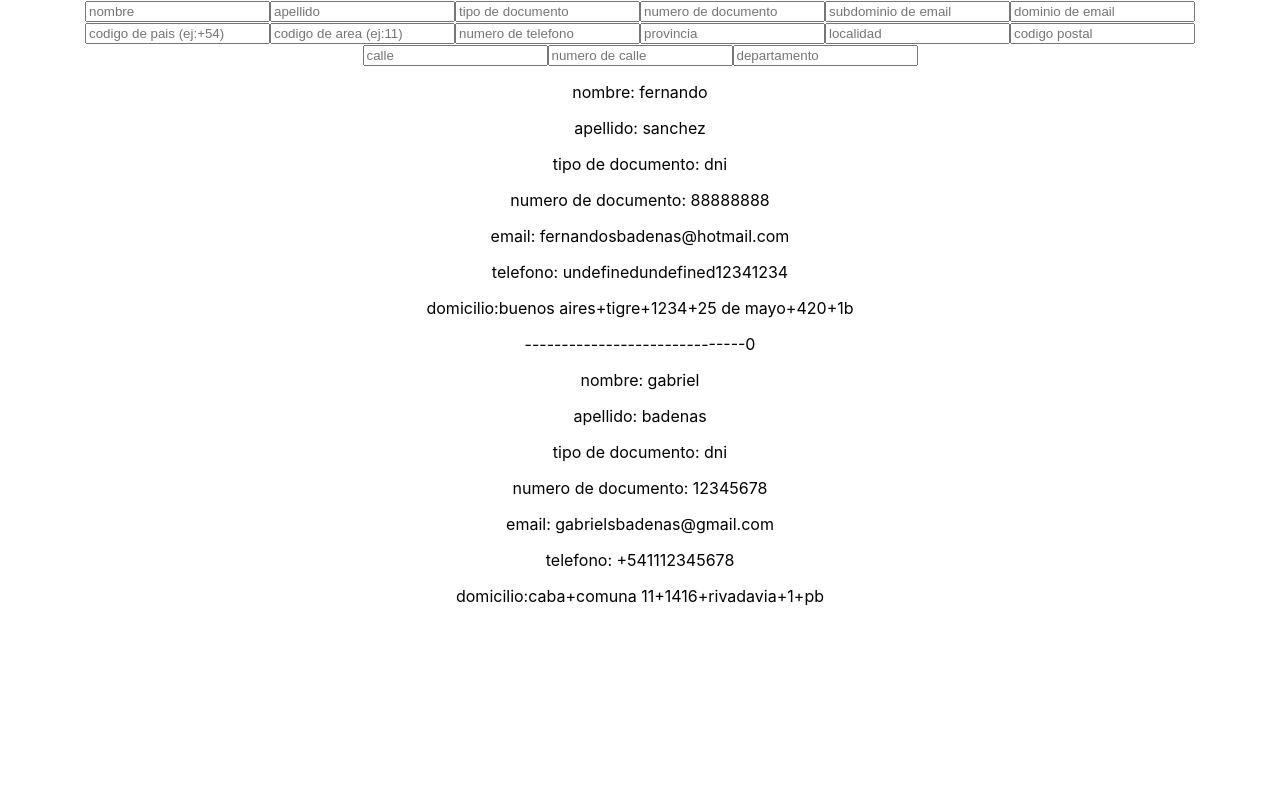
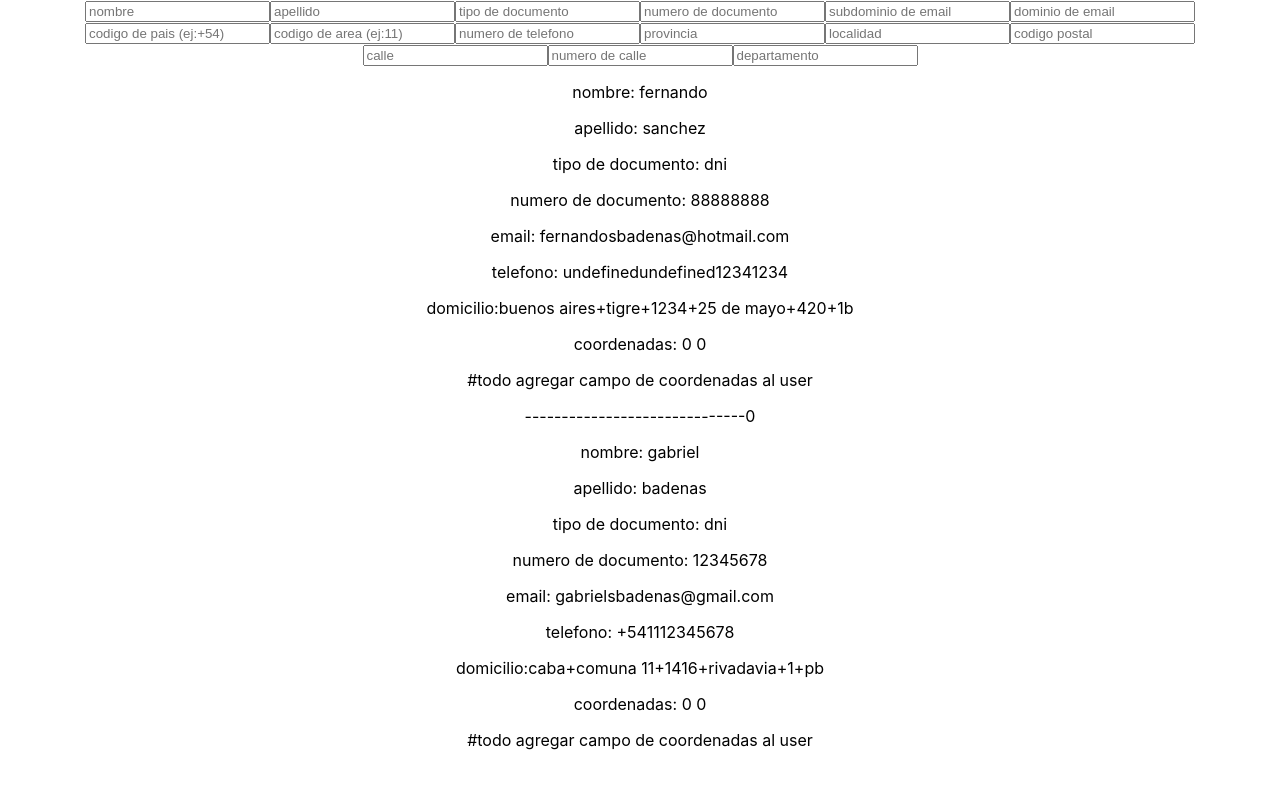
Before and after one commit to gabrielsbadenas/app-cobertura-internet, a React (Create React App) app in the folder aplicacion/: page / in a window 1280 px wide. Shown: the top 788 px of the page. Built offline with nearby package versions, Linux system fonts and the light colour scheme; no server answers.

Commit message:
agregar campo de coordenadas a la view

```diff
--- a/aplicacion/src/App.js
+++ b/aplicacion/src/App.js
@@ -62,7 +62,8 @@ function UserView(props){
       <p font="black">telefono: {''+user.user.phone.country.code+user.user.phone.area.number+user.user.phone.number}</p>
       <p>domicilio:
 {user.user.domicilio.provincia}+{user.user.domicilio.localidad}+{user.user.domicilio.codigopostal}+{user.user.domicilio.calle}+{user.user.domicilio.numero}+{user.user.domicilio.puerta}
-
+<p font='black'>coordenadas: 0 0</p>
+#todo agregar campo de coordenadas al user
       </p>
     </div>
   )
```
